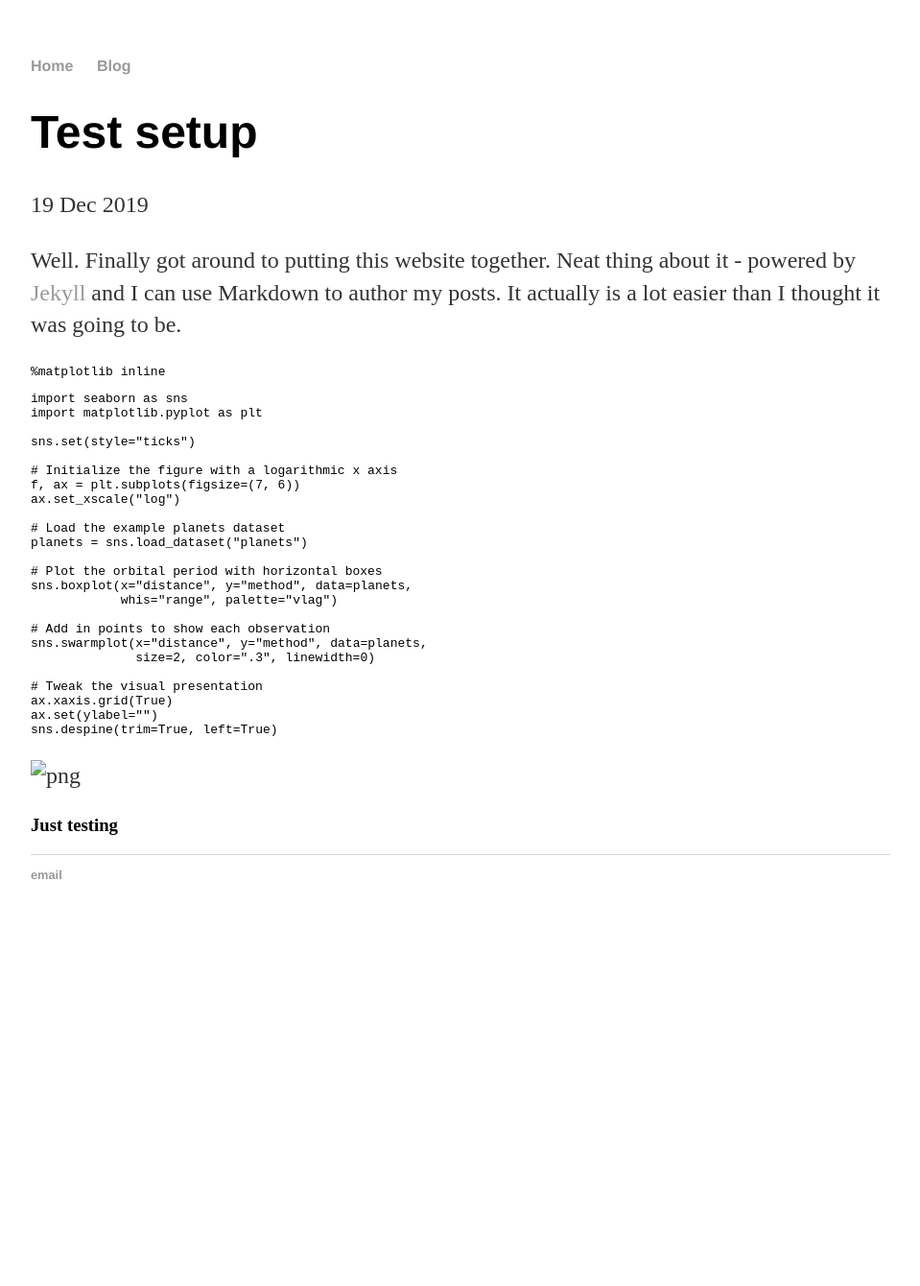
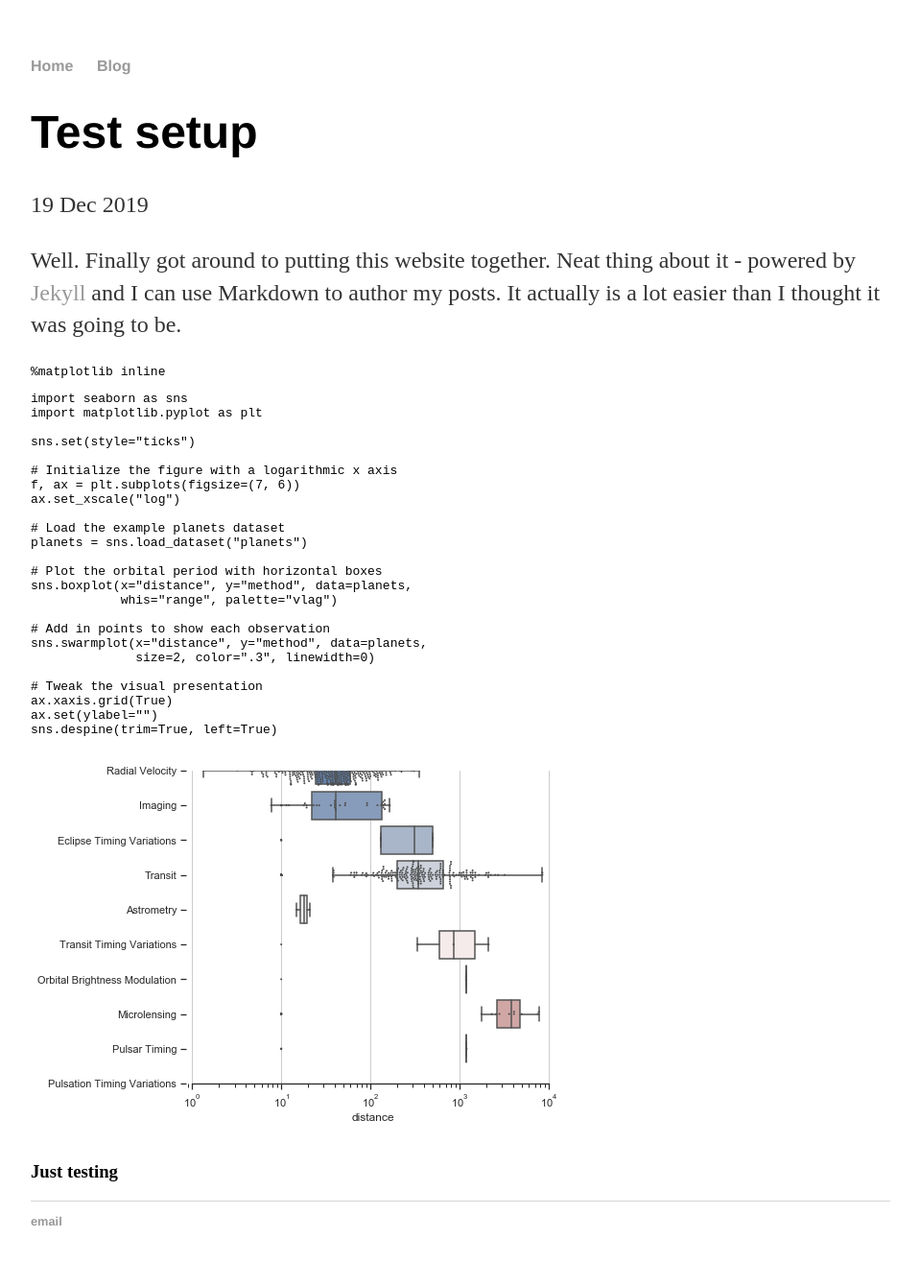
Before and after one commit to Archisman-Roy/Archisman-Roy.github.io, a Jekyll site: the page built from _posts/2019-12-19-archi-site-launched.md, in a window 1280 px wide. Shown: the whole page at 96% size, without its empty margins (160-1119 px from the left). Built offline with Jekyll 4.4.1, drawn with Linux system fonts in a browser that asks for light colours; before the commit the page ends 979 px from its top, so only the background shows below that.

Commit message:
Update 2019-12-19-archi-site-launched.md

````diff
--- a/_posts/2019-12-19-archi-site-launched.md
+++ b/_posts/2019-12-19-archi-site-launched.md
@@ -38,7 +38,7 @@ ax.set(ylabel="")
 sns.despine(trim=True, left=True)
 ```
 
-![png](images/test_1_1.png)
+![png]({{ site.url }}/images/test_1_1.png)
 
 
 ### Just testing
````
